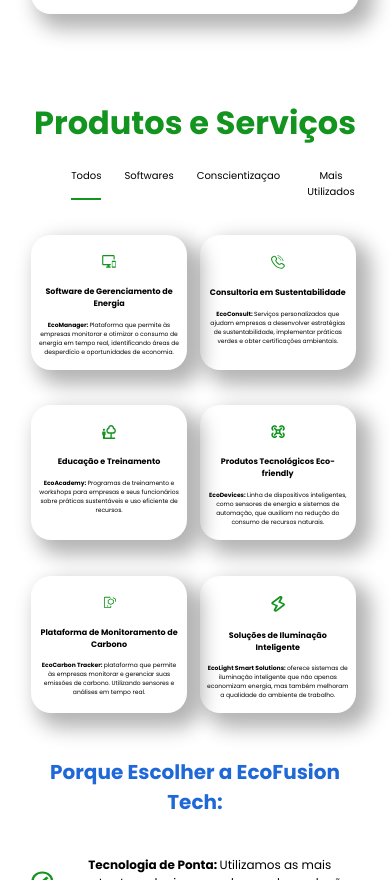
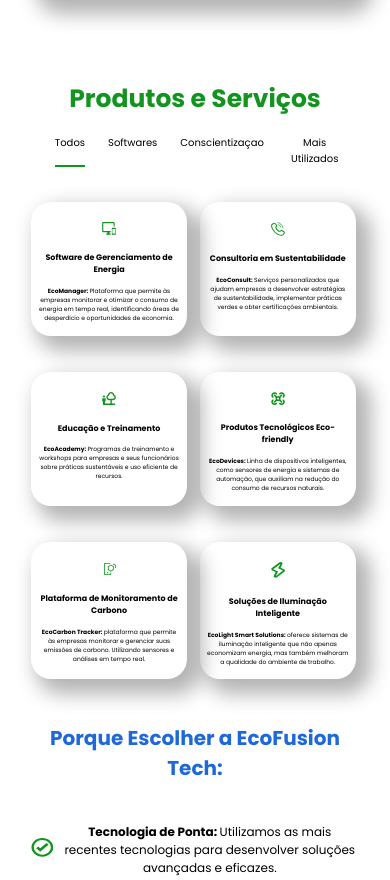
Before and after one commit to SabrinaDamascenoDev/EcoFusion-Tech, a plain HTML site: page index.html in a window 390 px wide. Shown: the part 3055-3935 px from the top of the page. Drawn offline with nearby package versions, Linux system fonts and the light colour scheme.

Commit message:
Ajustes responsividade

```diff
--- a/style.css
+++ b/style.css
@@ -628,6 +628,10 @@ body {
 .projeto{
   width: 100%;
 }
+.tdsCtg{
+  position: relative;
+  right: 5%;
+}
 }
 
 
@@ -658,7 +662,12 @@ body {
   .ctg{
     font-size: 10px;
   }
-
+  .logo{
+    width: 50%;
+  }
+  .tituloServicos{
+    font-size: 25px;
+  }
   .contato form{
     padding: 5%;
     margin-left: 0;
```
